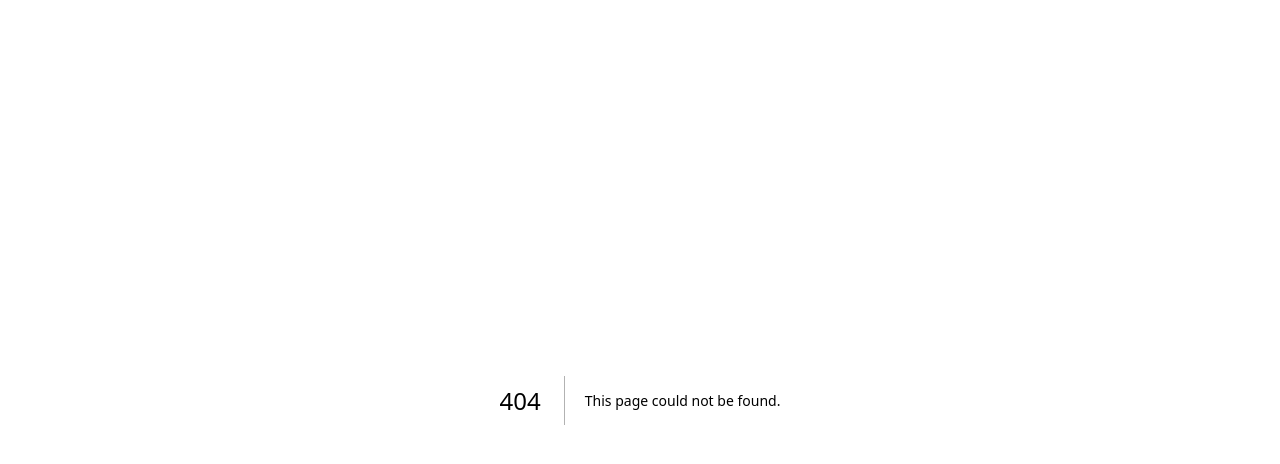
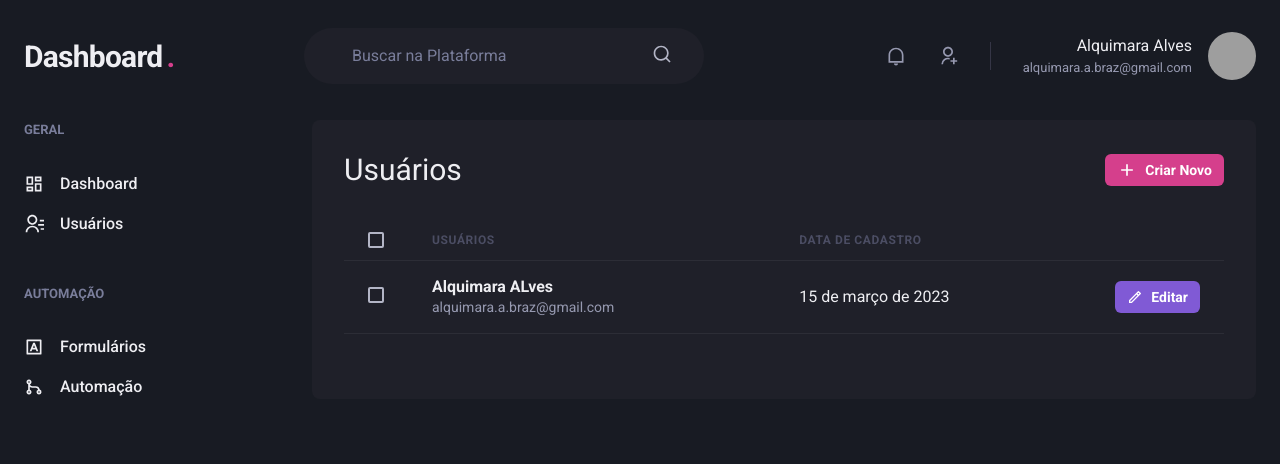
Before and after one commit to alquimara/Dashboard, a Next.js app: page /users in a window 1280 px wide. Before the commit this address had no page. Shown: the top 464 px of the page. Built offline with nearby package versions, Linux system fonts and the light colour scheme; grey boxes are pictures that could not be loaded.

Commit message:
adicionado a page users

```diff
--- /dev/null
+++ b/src/pages/users/index.tsx
@@ -0,0 +1,62 @@
+import { Header } from '@/src/components/Header'
+import { SideBar } from '@/src/components/SideBar'
+import { Box, Button, Checkbox, Flex, Heading,Icon,Text, Table, Tbody, Td, Th, Thead,Tr } from '@chakra-ui/react'
+import React from 'react'
+import { RiAddLine, RiPencilLine } from 'react-icons/ri'
+
+export default function User(){
+  return (
+    <Box>
+      <Header/>
+      <Flex w="100%" my="6" maxWidth="1480px" mx="auto" px="6">
+        <SideBar/>
+        <Box flex="1" borderRadius="8" bg="gray.800" p="8">
+          <Flex mb="8" justify="space-between" align="center">
+            <Heading size="lg" fontWeight="normal">
+              Usuários
+            </Heading>
+            <Button  as="a" size="sm" fontSize="sm" colorScheme="pink" leftIcon={<Icon fontSize="20" as={RiAddLine}/>}>
+              Criar Novo
+            </Button>
+
+          </Flex>
+          <Table colorScheme="whiteAlpha">
+            <Thead>
+              <Tr>
+                <Th px="6" color="gray.300" width="8">
+                  <Checkbox colorScheme="pink"/>
+                </Th>
+                <Th>Usuários</Th>
+                <Th>Data de cadastro</Th>
+                <Th width="8"></Th>
+              </Tr>
+            </Thead>
+            <Tbody>
+              <Tr>
+                <Td px="6">
+                <Checkbox colorScheme="pink"/>
+                </Td>
+                <Td>
+                  <Box>
+                    <Text fontWeight="bold">Alquimara ALves</Text>
+                    <Text fontSize="sm" color="gray.300">alquimara.a.braz@gmail.com</Text>
+                  </Box>
+                </Td>
+                <Td>15 de março de 2023</Td>
+                <Td>
+                <Button  as="a" size="sm" fontSize="sm" colorScheme="purple" leftIcon={<Icon fontSize="16" as={RiPencilLine}/>}>
+                  Editar
+                </Button>
+                </Td>
+              </Tr>
+
+            </Tbody>
+
+          </Table>
+
+        </Box>
+      </Flex>
+
+    </Box>
+  )
+}
```
